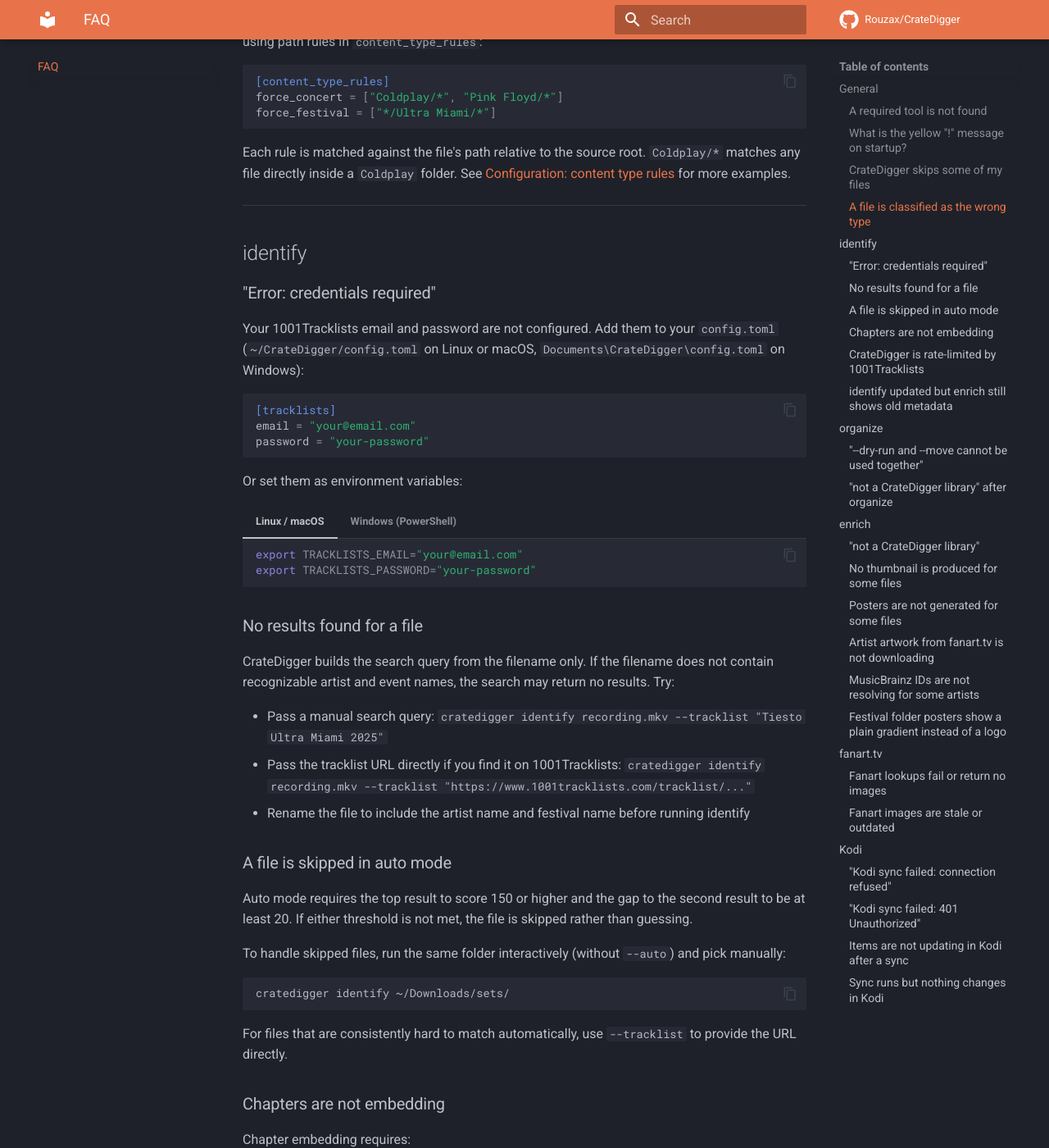
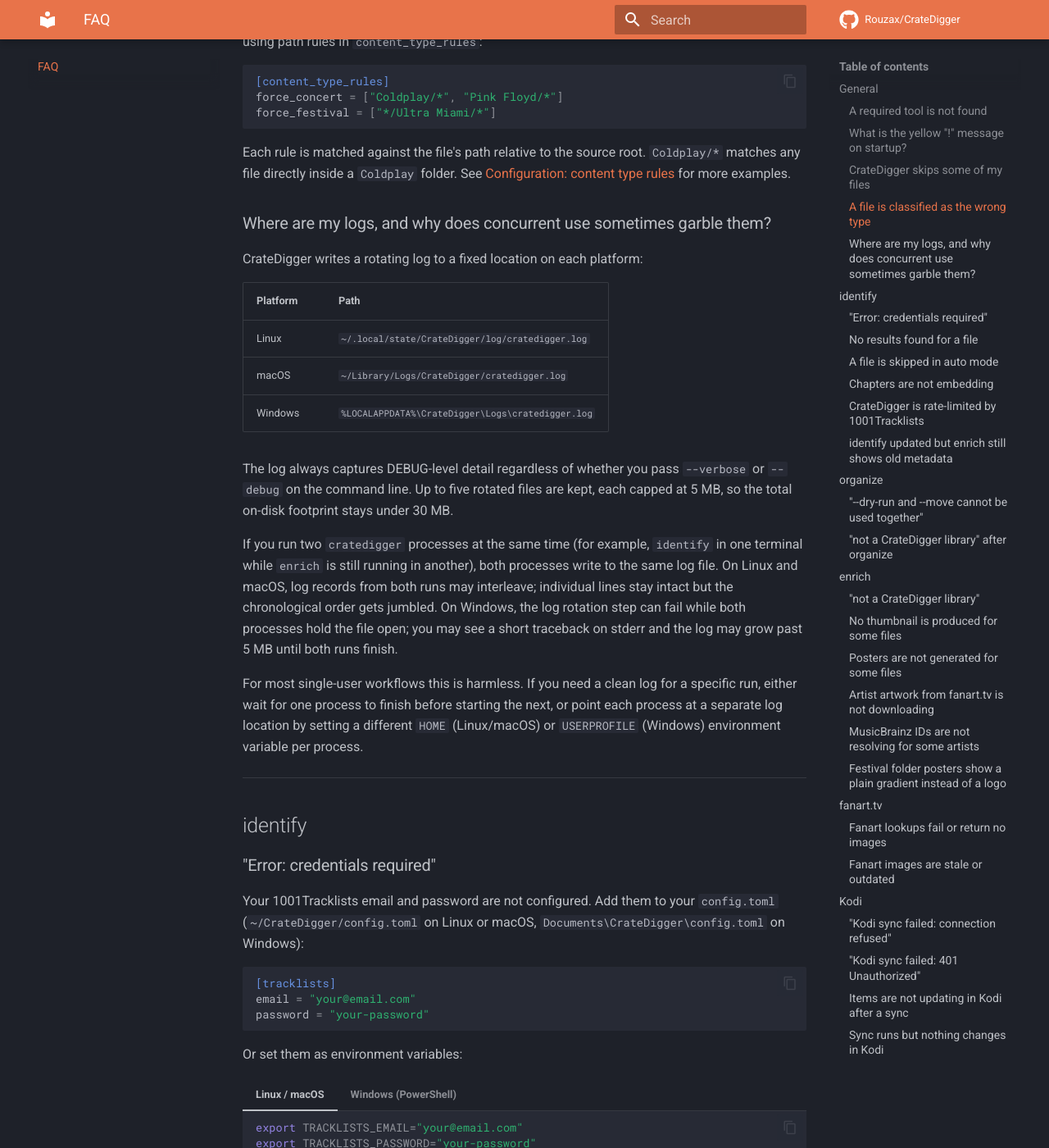
Before and after one commit to Rouzax/CrateDigger, an MkDocs documentation site: the page built from docs/faq.md, in a window 1280 px wide and 1400 px high, scrolled down 1809 px. Shown: the whole window at 82% size. Built offline with MkDocs 1.6.1 and Material for MkDocs 9.7.7, drawn with Linux system fonts in a browser that asks for light colours; comment, search, counter and statistics services are not loaded.

Commit message:
docs(faq): add rotating log location and concurrent-run caveat
Matches TrackSplit's troubleshooting stance: stdlib RotatingFileHandler is
not process-safe. delay=True narrows the window (Task 7) but cannot close
it. Users who run concurrent invocations get a practical note instead of
surprise tracebacks on Windows.

````diff
--- a/docs/faq.md
+++ b/docs/faq.md
@@ -58,6 +58,22 @@
 ```
 
 Each rule is matched against the file's path relative to the source root. `Coldplay/*` matches any file directly inside a `Coldplay` folder. See [Configuration: content type rules](configuration.md#content-type-rules) for more examples.
+
+### Where are my logs, and why does concurrent use sometimes garble them?
+
+CrateDigger writes a rotating log to a fixed location on each platform:
+
+| Platform | Path |
+|----------|------|
+| Linux | `~/.local/state/CrateDigger/log/cratedigger.log` |
+| macOS | `~/Library/Logs/CrateDigger/cratedigger.log` |
+| Windows | `%LOCALAPPDATA%\CrateDigger\Logs\cratedigger.log` |
+
+The log always captures DEBUG-level detail regardless of whether you pass `--verbose` or `--debug` on the command line. Up to five rotated files are kept, each capped at 5 MB, so the total on-disk footprint stays under 30 MB.
+
+If you run two `cratedigger` processes at the same time (for example, `identify` in one terminal while `enrich` is still running in another), both processes write to the same log file. On Linux and macOS, log records from both runs may interleave; individual lines stay intact but the chronological order gets jumbled. On Windows, the log rotation step can fail while both processes hold the file open; you may see a short traceback on stderr and the log may grow past 5 MB until both runs finish.
+
+For most single-user workflows this is harmless. If you need a clean log for a specific run, either wait for one process to finish before starting the next, or point each process at a separate log location by setting a different `HOME` (Linux/macOS) or `USERPROFILE` (Windows) environment variable per process.
 
 ---
 
````
